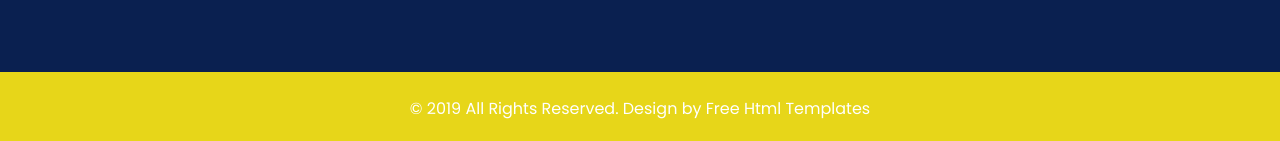
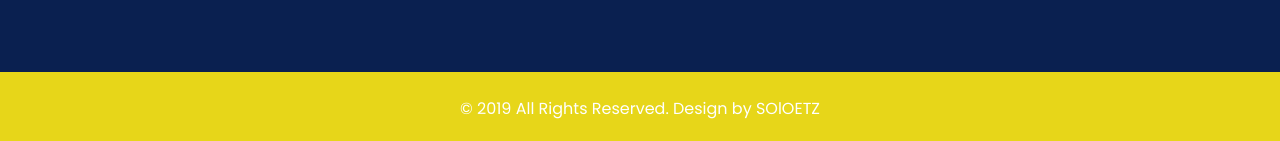
Before and after one commit to Soloetz/Drool, a plain HTML site: page index.html in a window 1280 px wide. Shown: the part 6173-6314 px from the top of the page. Drawn offline with nearby package versions, Linux system fonts and the light colour scheme.

Commit message:
Update index.html
updated designed by

```diff
--- a/index.html
+++ b/index.html
@@ -719,7 +719,7 @@
   <section class="container-fluid footer_section ">
     <p>
       &copy; 2019 All Rights Reserved. Design by
-      <a href="https://html.design/">Free Html Templates</a>
+      <a href="https://html.design/">SOlOETZ</a>
     </p>
   </section>
   <!-- end  footer section -->
```
